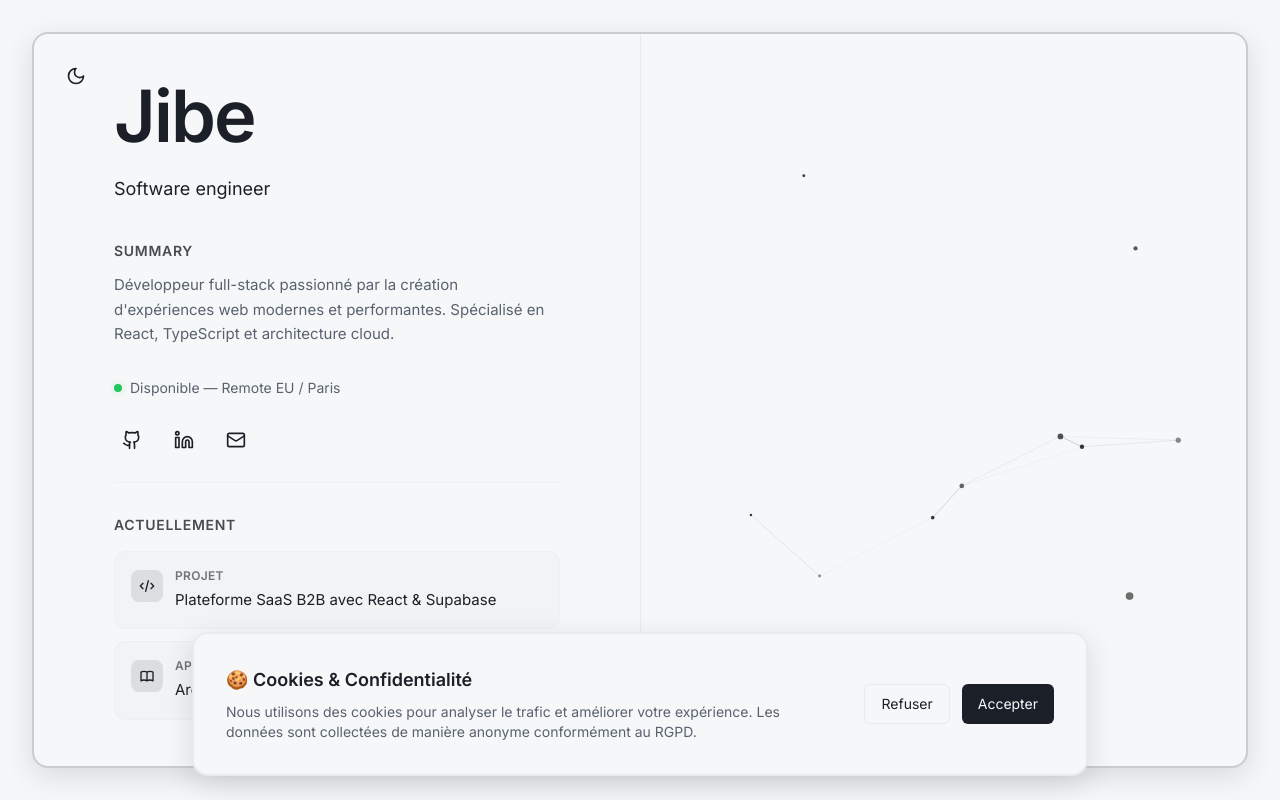
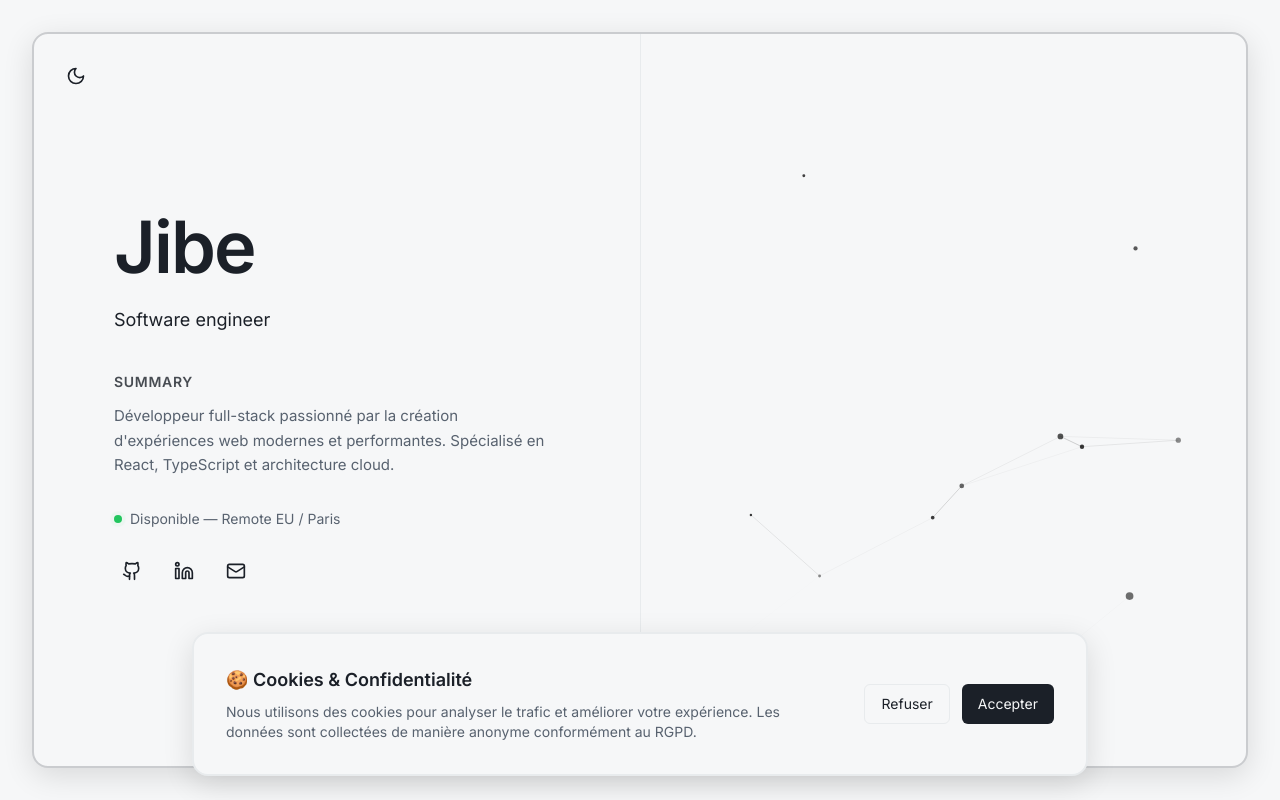
Before and after one commit to jibe0123/jibe-no-scroll, a React (Vite) app: page / in a window 1280 px wide. Built offline with nearby package versions, Linux system fonts and the light colour scheme; the HTML template or start-up script is replaced by a standard one.

Commit message:
Remove "Actuellement" section
Remove the "Actuellement" section from the homepage.

```diff
--- a/src/pages/Index.tsx
+++ b/src/pages/Index.tsx
@@ -82,46 +82,6 @@ const Index = () => {
               <Mail className="w-5 h-5" />
             </a>
           </div>
-
-          {/* Current Activity Section - Enhanced */}
-          <div className="pt-8 space-y-4 border-t border-border/50 mt-8">
-            <h2 className="text-sm font-semibold text-foreground/80 uppercase tracking-wider">
-              Actuellement
-            </h2>
-            <div className="space-y-3">
-              <div className="group p-4 rounded-xl bg-secondary/30 hover:bg-secondary/50 border border-border/50 transition-all duration-300 hover:shadow-md">
-                <div className="flex items-start gap-3">
-                  <div className="mt-0.5 p-2 rounded-lg bg-primary/10 text-primary group-hover:scale-110 transition-transform duration-300">
-                    <svg className="w-4 h-4" fill="none" viewBox="0 0 24 24" stroke="currentColor">
-                      <path strokeLinecap="round" strokeLinejoin="round" strokeWidth={2} d="M10 20l4-16m4 4l4 4-4 4M6 16l-4-4 4-4" />
-                    </svg>
-                  </div>
-                  <div className="flex-1">
-                    <p className="text-xs font-semibold text-foreground/60 uppercase tracking-wide mb-1">Projet</p>
-                    <p className="text-[clamp(14px,1.5vw,15px)] text-foreground font-medium leading-relaxed">
-                      Plateforme SaaS B2B avec React & Supabase
-                    </p>
-                  </div>
-                </div>
-              </div>
-
-              <div className="group p-4 rounded-xl bg-secondary/30 hover:bg-secondary/50 border border-border/50 transition-all duration-300 hover:shadow-md">
-                <div className="flex items-start gap-3">
-                  <div className="mt-0.5 p-2 rounded-lg bg-primary/10 text-primary group-hover:scale-110 transition-transform duration-300">
-                    <svg className="w-4 h-4" fill="none" viewBox="0 0 24 24" stroke="currentColor">
-                      <path strokeLinecap="round" strokeLinejoin="round" strokeWidth={2} d="M12 6.253v13m0-13C10.832 5.477 9.246 5 7.5 5S4.168 5.477 3 6.253v13C4.168 18.477 5.754 18 7.5 18s3.332.477 4.5 1.253m0-13C13.168 5.477 14.754 5 16.5 5c1.747 0 3.332.477 4.5 1.253v13C19.832 18.477 18.247 18 16.5 18c-1.746 0-3.332.477-4.5 1.253" />
-                    </svg>
-                  </div>
-                  <div className="flex-1">
-                    <p className="text-xs font-semibold text-foreground/60 uppercase tracking-wide mb-1">Apprentissage</p>
-                    <p className="text-[clamp(14px,1.5vw,15px)] text-foreground font-medium leading-relaxed">
-                      Architecture microservices avec Kubernetes
-                    </p>
-                  </div>
-                </div>
-              </div>
-            </div>
-          </div>
         </div>
       </div>
 
```
